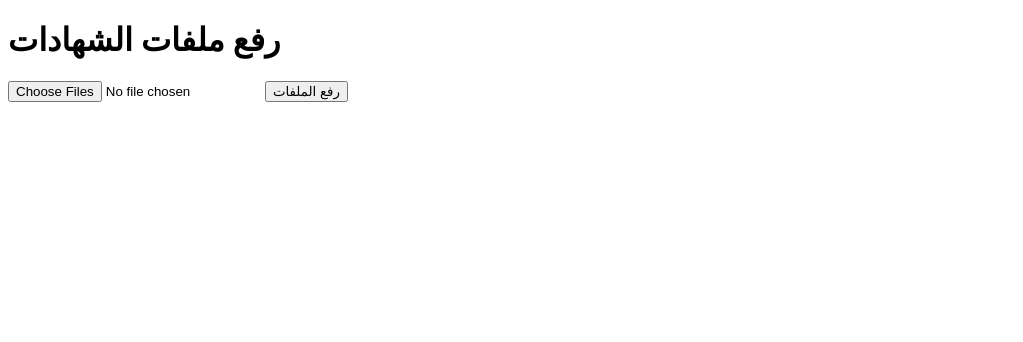
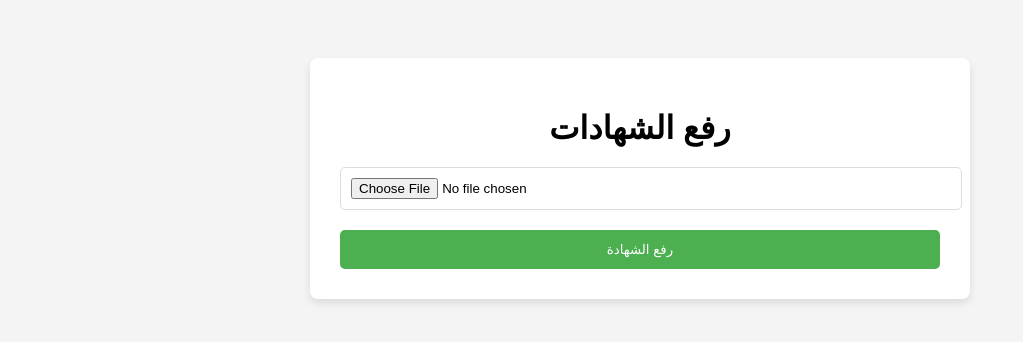
Before and after one commit to abuziadk/stucert, a website: page public/index.html in a window 1280 px wide. Shown: the whole page, without its empty margins (0-1023 px from the left). Drawn offline with Linux system fonts and the light colour scheme.

Commit message:
Update index.html

```diff
--- a/public/index.html
+++ b/public/index.html
@@ -4,25 +4,82 @@
     <meta charset="UTF-8">
     <meta name="viewport" content="width=device-width, initial-scale=1.0">
     <title>رفع الشهادات</title>
+    <style>
+        body {
+            font-family: Arial, sans-serif;
+            background-color: #f4f4f4;
+            display: flex;
+            justify-content: center;
+            padding: 50px;
+        }
+        .container {
+            background-color: white;
+            padding: 30px;
+            border-radius: 8px;
+            box-shadow: 0 4px 8px rgba(0, 0, 0, 0.1);
+            width: 100%;
+            max-width: 600px;
+        }
+        h1 {
+            text-align: center;
+            margin-bottom: 20px;
+        }
+        input[type="file"] {
+            width: 100%;
+            padding: 10px;
+            margin-bottom: 20px;
+            border: 1px solid #ddd;
+            border-radius: 5px;
+        }
+        button {
+            background-color: #4CAF50;
+            color: white;
+            padding: 12px;
+            width: 100%;
+            border: none;
+            border-radius: 5px;
+            cursor: pointer;
+        }
+        button:hover {
+            background-color: #45a049;
+        }
+    </style>
 </head>
 <body>
-    <h1>رفع ملفات الشهادات</h1>
-    <input type="file" id="file" multiple>
-    <button onclick="uploadFiles()">رفع الملفات</button>
-    <div id="uploadStatus"></div>
+    <div class="container">
+        <h1>رفع الشهادات</h1>
+        <input type="file" id="fileInput" accept=".pdf">
+        <button onclick="uploadFile()">رفع الشهادة</button>
+    </div>
+
     <script>
-        async function uploadFiles() {
-            const files = document.getElementById('file').files;
+        function uploadFile() {
+            const fileInput = document.getElementById('fileInput');
+            const file = fileInput.files[0];
+
+            if (!file) {
+                alert("يرجى اختيار ملف");
+                return;
+            }
+
             const formData = new FormData();
-            for (const file of files) {
-                formData.append('files', file);
-            }
-            const response = await fetch(`/upload`, {
+            formData.append("file", file);
+
+            fetch('/upload', {
                 method: 'POST',
-                body: formData
+                body: formData,
+            })
+            .then(response => response.json())
+            .then(data => {
+                if (data.success) {
+                    alert("تم رفع الشهادة بنجاح");
+                } else {
+                    alert("فشل في رفع الشهادة");
+                }
+            })
+            .catch(error => {
+                alert("حدث خطأ أثناء رفع الملف");
             });
-            const result = await response.json();
-            document.getElementById('uploadStatus').textContent = result.message;
         }
     </script>
 </body>
```
